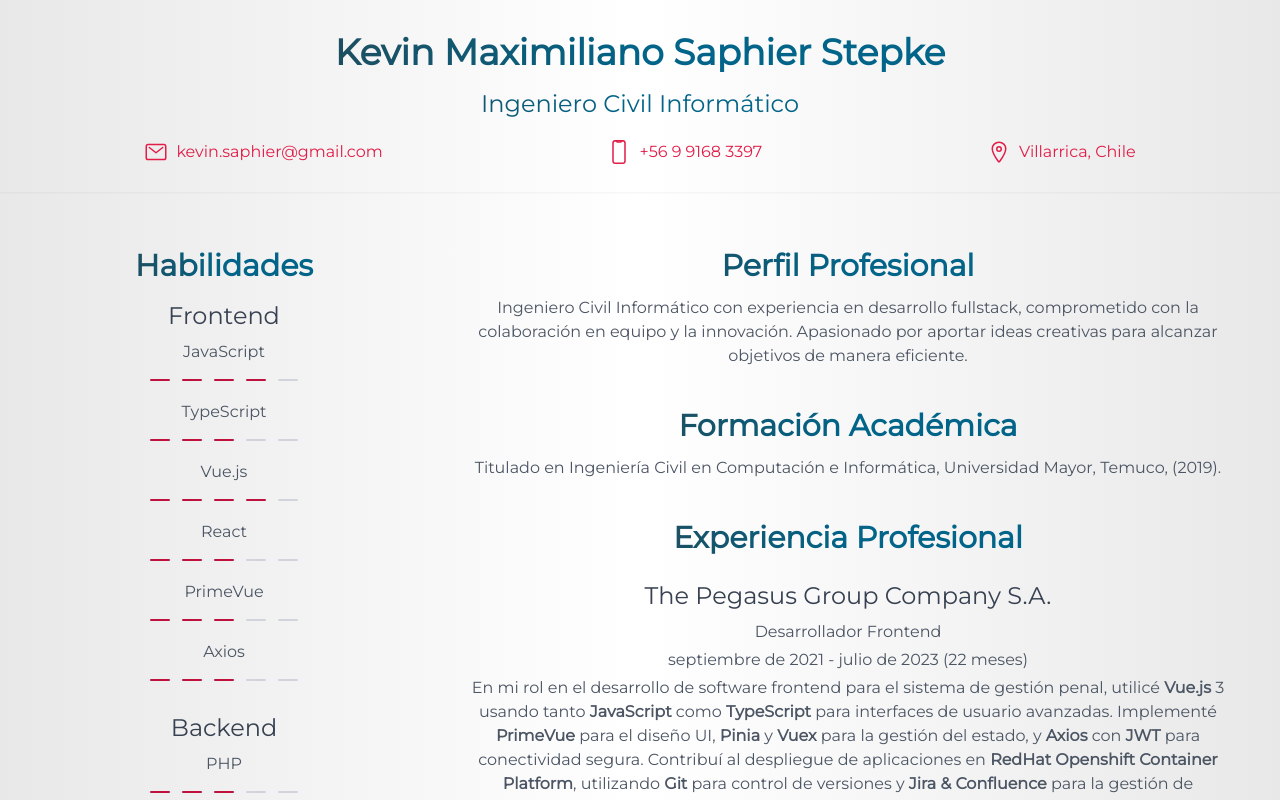
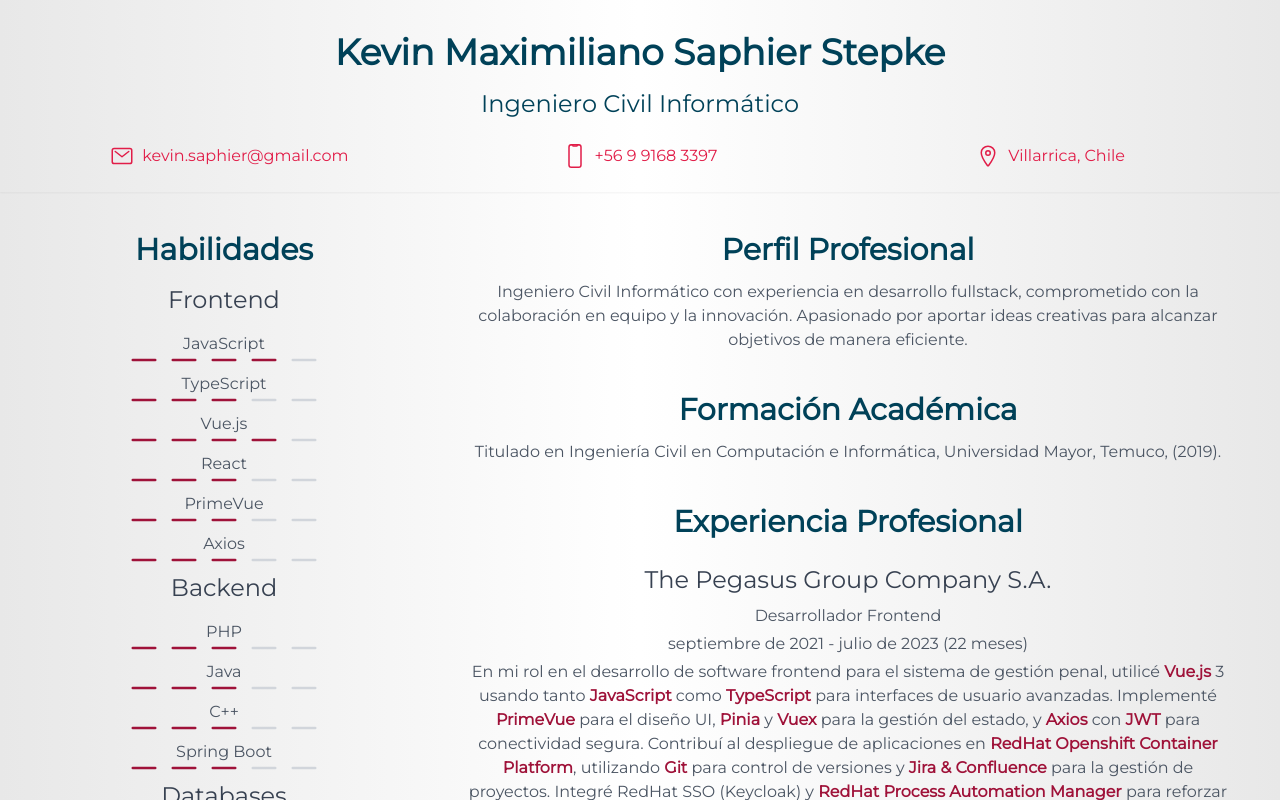
Before and after one commit to ksaphier/my-portfolio, a React (Vite) app: page / in a window 1280 px wide. Shown: the top 800 px of the page. Built offline with nearby package versions, Linux system fonts and the light colour scheme.

Commit message:
another deploy

```diff
--- a/src/components/SkillLevelIndicator.tsx
+++ b/src/components/SkillLevelIndicator.tsx
@@ -27,8 +27,8 @@ function SkillLevelIndicator(props: SkillLevelIndicatorProps) {
       {[...Array(5)].map((_, index) => (
         <IoRemove
           key={index}
-          className={`h-8 w-1/5 ${
-            index < numOfActiveLines ? "text-rose-700" : "text-gray-300"
+          className={`h-10 w-1/5 ${
+            index < numOfActiveLines ? "text-rose-800" : "text-gray-300"
           }`}
         />
       ))}
--- a/src/data/Data.json
+++ b/src/data/Data.json
@@ -5,7 +5,9 @@
     "contact": {
       "email": "kevin.saphier@gmail.com",
       "phone": "+56 9 9168 3397",
-      "location": "Villarrica, Chile"
+      "location": "Villarrica, Chile",
+      "github": "/ksaphier",
+      "linkedin": "kevin-saphier"
     }
   },
   "professionalProfile": "Ingeniero Civil Informático con experiencia en desarrollo fullstack, comprometido con la colaboración en equipo y la innovación. Apasionado por aportar ideas creativas para alcanzar objetivos de manera eficiente.",
--- a/src/index.css
+++ b/src/index.css
@@ -56,7 +56,7 @@ body {
   background-image: linear-gradient(
     90deg,
     rgb(57, 57, 57) 0%,
-    rgb(1, 100, 136) 50%
+    rgb(0, 65, 88)0%
   );
   background-size: 100%;
   -webkit-background-clip: text;
--- a/src/sections/ProfessionalExperience.tsx
+++ b/src/sections/ProfessionalExperience.tsx
@@ -8,7 +8,7 @@ function highlightTechnologies(text: string) {
 
   return parts.map((part, index) =>
     technologies.includes(part) ? (
-      <span key={index} className="font-bold">
+      <span key={index} className="font-bold text-rose-800">
         {part}
       </span>
     ) : (
--- a/src/sections/Profile.tsx
+++ b/src/sections/Profile.tsx
@@ -2,29 +2,72 @@ import { contactInformation } from "../data/Data.json";
 import { IoMailOutline } from "react-icons/io5";
 import { IoPhonePortraitOutline } from "react-icons/io5";
 import { IoLocationOutline } from "react-icons/io5";
+import { IoLogoGithub } from "react-icons/io5";
+import { IoLogoLinkedin } from "react-icons/io5";
+import { IoDownloadOutline } from "react-icons/io5";
 
 const { name, title, contact } = contactInformation;
-const { email, phone, location } = contact;
+const { email, phone, location, github, linkedin } = contact;
 
 function Profile() {
+  const liClasses =
+    "flex-1 text-rose-600 hover:text-gray-100 hover:bg-rose-500 hover:shadow-sm py-2 px-4 rounded-xl flex mx-auto justify-center items-center";
+
+    const copyEmailToClipboard = () => {
+    navigator.clipboard.writeText(email);
+    alert("Email copied to clipboard!");
+  };
+
+  const copyPhoneToClipboard = () => {
+    navigator.clipboard.writeText(phone);
+    alert("Phone number copied to clipboard!");
+  };
+
   return (
-    <div className="text-center shadow-sm mx-auto mb-4 mt-0 py-4 px-8">
+    <div className="text-center shadow-sm mx-auto mt-0 py-4 px-8">
       <h1 className="text-gray-800 gradient-text">{name}</h1>
       <h3 className="text-gray-600 gradient-text">{title}</h3>
-      <ul className="md:flex">
-        <li className="text-rose-600 hover:text-gray-100 hover:bg-rose-500 hover:shadow-sm w-fit mx-auto py-2 px-4 rounded-xl flex">
+      <div className="grid md:grid-cols-3 gap-4 mt-4">
+        <a className={liClasses} onClick={copyEmailToClipboard}>
           <IoMailOutline className="text-2xl mr-2" />
           {email}
-        </li>
-        <li className="text-rose-600 hover:text-gray-100 hover:bg-rose-500 hover:shadow-sm w-fit mx-auto py-2 px-4 rounded-xl flex">
+        </a>
+        <a className={liClasses} onClick={copyPhoneToClipboard}>
           <IoPhonePortraitOutline className="text-2xl mr-2" />
           {phone}
-        </li>
-        <li className="text-rose-600 hover:text-gray-100 hover:bg-rose-500 hover:shadow-sm w-fit mx-auto py-2 px-4 rounded-xl flex">
+        </a>
+        <a
+          className={liClasses}
+          href="https://maps.app.goo.gl/LfZye7yLYnoi24uF6"
+          target="_blank"
+          rel="noopener noreferrer"
+        >
           <IoLocationOutline className="text-2xl mr-2" />
           {location}
-        </li>
-      </ul>
+        </a>
+        <a
+          className={liClasses + ` hidden`}
+          href="https://github.com/ksaphier"
+          target="_blank"
+          rel="noopener noreferrer"
+        >
+          <IoLogoGithub className="text-2xl mr-2" />
+          {github}
+        </a>
+        <a
+          className={liClasses + ` hidden`}
+          href="https://linkedin.com/in/kevin-saphier"
+          target="_blank"
+          rel="noopener noreferrer"
+        >
+          <IoLogoLinkedin className="text-2xl mr-2" />
+          {linkedin}
+        </a>
+        <a className={liClasses + ` hidden`}>
+          <IoDownloadOutline className="text-2xl mr-2" />
+          Download CV
+        </a>
+      </div>
     </div>
   );
 }
--- a/src/sections/Skills.tsx
+++ b/src/sections/Skills.tsx
@@ -20,10 +20,12 @@ function Skills() {
           <h3>{category.category}</h3>
           <ul>
             {category.skills.map((skill: Skill, skillIndex: number) => (
-              <li key={skillIndex}>
-                {skill.skill}
-                <div className="px-10 md:px-5 lg:px-24">
-                  <SkillLevelIndicator level={skill.level} />
+              <li key={skillIndex} className="relative my-4">
+                <span className="z-10 relative">{skill.skill}</span>
+                <div className="absolute inset-0 flex justify-center">
+                  <div className="mt-2">
+                    <SkillLevelIndicator level={skill.level} />
+                  </div>
                 </div>
               </li>
             ))}
```
Also changed, not shown: 1 other file (tests, documents, lock files or other folders).
